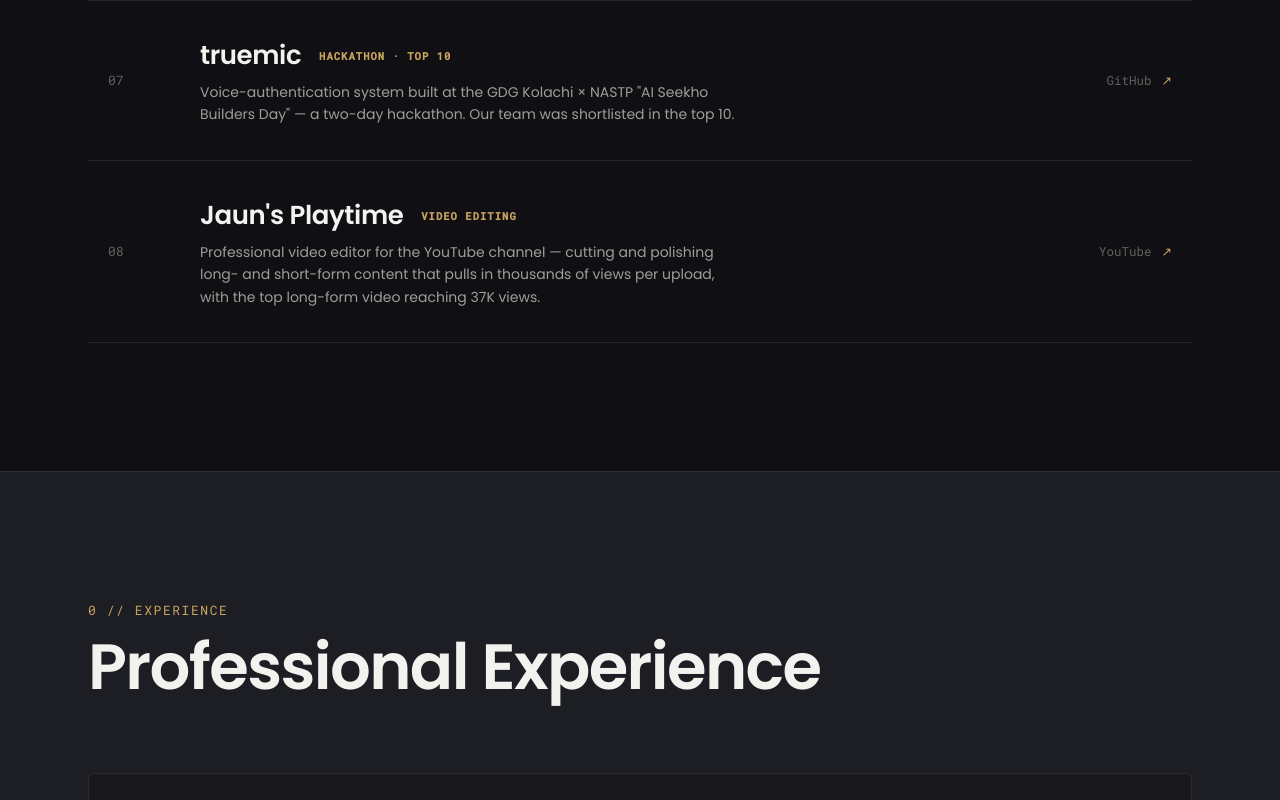
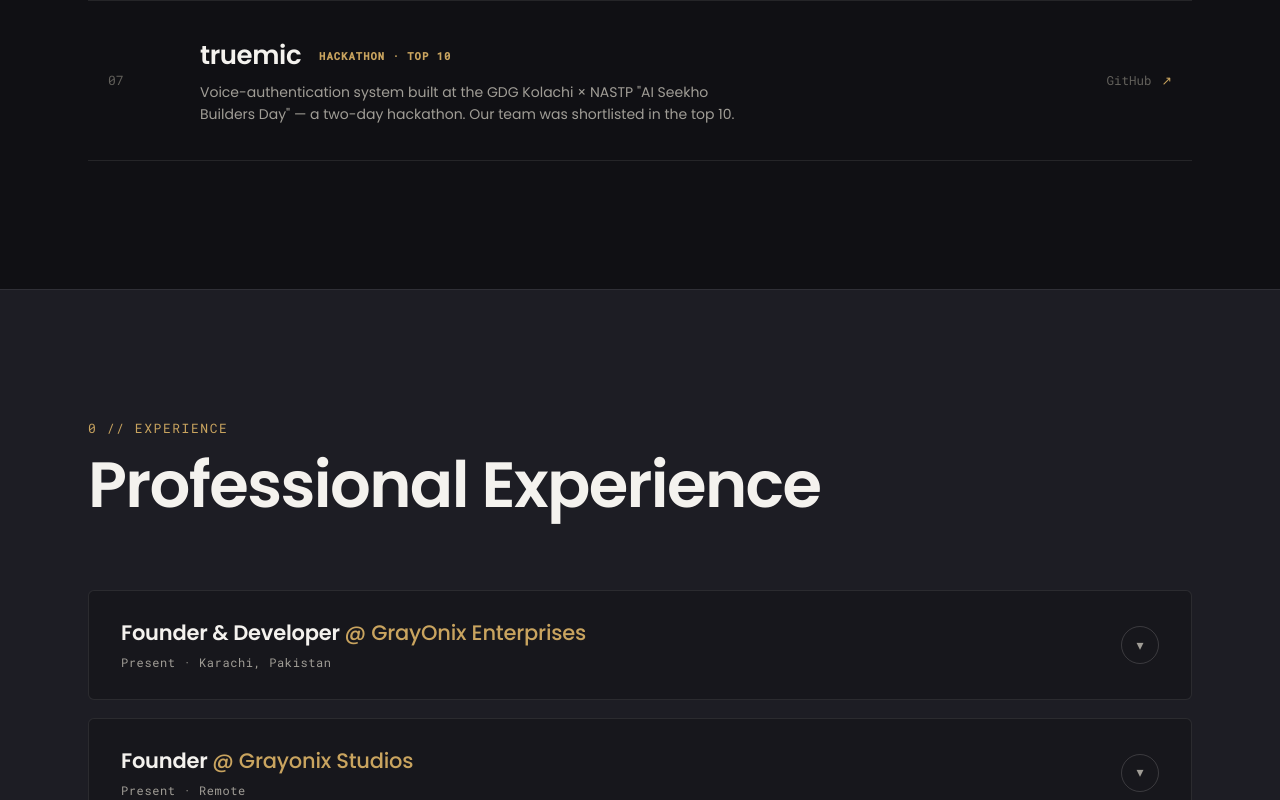
Before and after one commit to MirzaAliAkbar/MirzaAliAkbar.github.io, a website: page index.html in a window 1280 px wide. Shown: the part 3733-4533 px from the top of the page. Drawn offline with Linux system fonts and the light colour scheme.

Commit message:
Portfolio: remove Jaun's Playtime from work (keep in experience only)

```diff
--- a/index.html
+++ b/index.html
@@ -548,14 +548,6 @@ footer{border-top:1px solid var(--line);padding:34px 0;}
           </div>
           <span class="pm">GitHub <span class="go">↗</span></span>
         </a>
-        <a class="proj" href="https://www.youtube.com/@jaunsplaytime" target="_blank" rel="noopener" data-reveal>
-          <span class="pi">08</span>
-          <div>
-            <div class="pt">Jaun's Playtime <span class="p-tag">Video Editing</span></div>
-            <p class="pd">Professional video editor for the YouTube channel — cutting and polishing long- and short-form content that pulls in thousands of views per upload, with the top long-form video reaching 37K views.</p>
-          </div>
-          <span class="pm">YouTube <span class="go">↗</span></span>
-        </a>
       </div>
     </div>
   </section>
```
